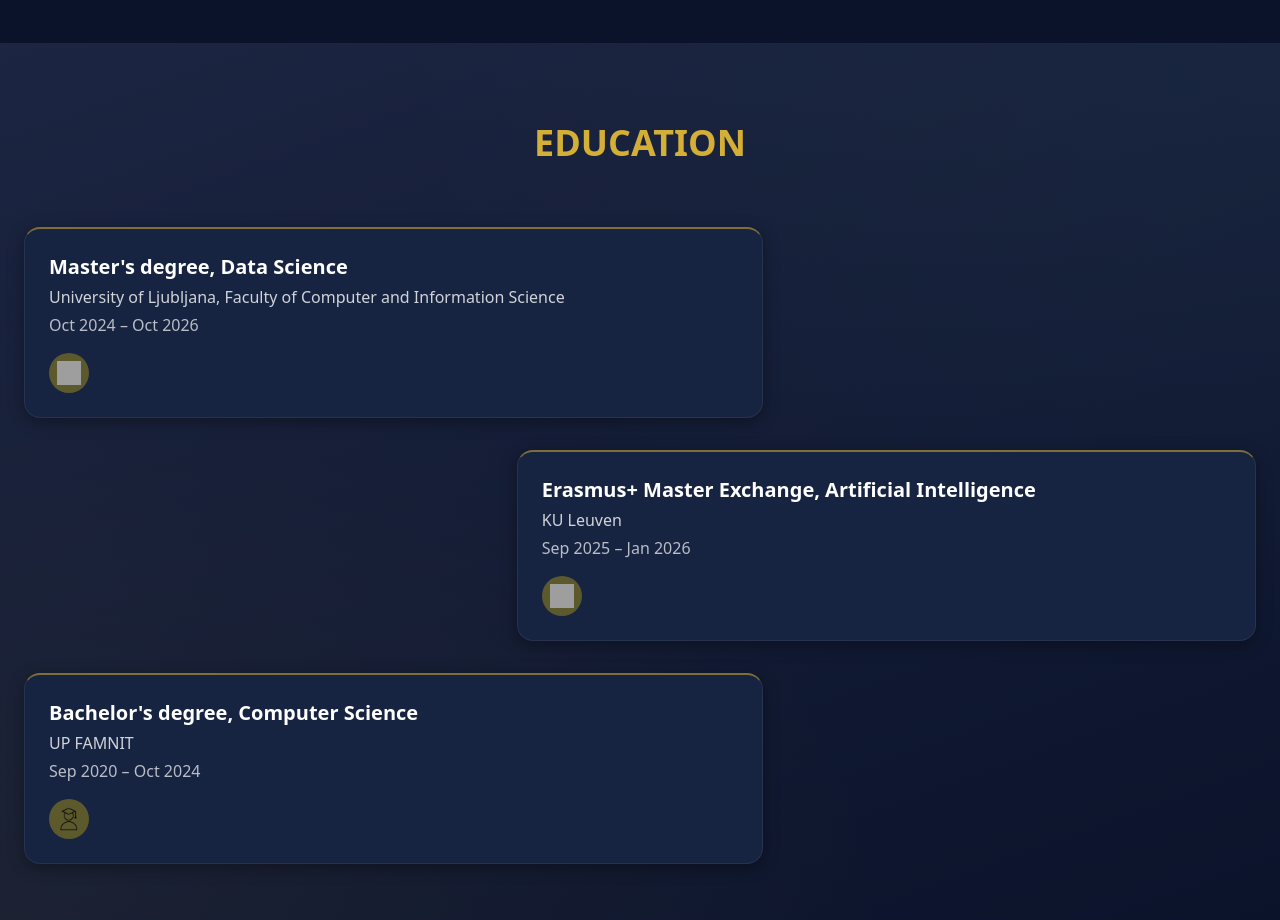
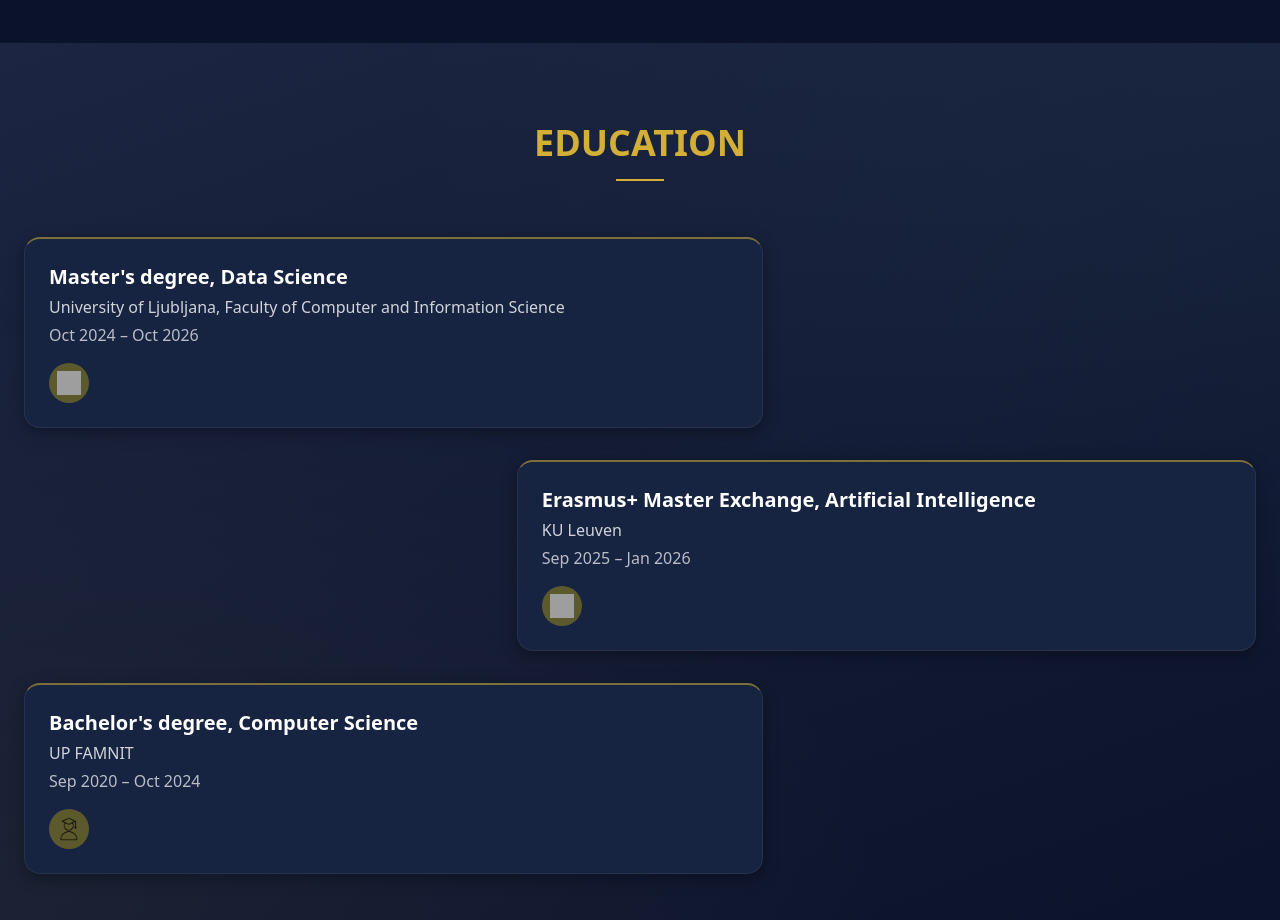
Before and after one commit to teodora-taleska/portfolio, a React app in the folder portfolio/: page / in a window 1280 px wide. Shown: the part 4740-5660 px from the top of the page. Built offline with nearby package versions, Linux system fonts and the light colour scheme; no server answers; the database is empty; grey boxes are pictures that could not be loaded; the HTML template or start-up script is replaced by a standard one.

Commit message:
feat: add scroll-reveal and gold accent to Education section

```diff
--- a/portfolio/src/components/EducationSection.jsx
+++ b/portfolio/src/components/EducationSection.jsx
@@ -1,5 +1,6 @@
 import { useState } from "react";
 import { motion, AnimatePresence } from "framer-motion";
+import ScrollReveal from "./ScrollReveal.jsx";
 
 export default function EducationSection() {
   const [modalFile, setModalFile] = useState(null);
@@ -32,7 +33,17 @@ export default function EducationSection() {
 
   return (
     <section id="education" className="py-20 px-4 md:px-6 bg-th-sect section-gradient text-th-fg relative overflow-hidden">
-      <h3 className="text-4xl font-bold mb-16 text-center text-[#D4AF37]">EDUCATION</h3>
+      <ScrollReveal className="flex flex-col items-center">
+        <h3 className="text-4xl font-bold mb-2 text-center text-[#D4AF37]">EDUCATION</h3>
+        <motion.div
+          initial={{ scaleX: 0 }}
+          whileInView={{ scaleX: 1 }}
+          viewport={{ once: true }}
+          transition={{ duration: 0.5, ease: "easeOut", delay: 0.2 }}
+          style={{ originX: 0.5 }}
+          className="h-[2px] w-12 bg-[#D4AF37] mt-2 mb-14"
+        />
+      </ScrollReveal>
 
       <div className="relative max-w-7xl mx-auto space-y-8">
         {education.map((edu, i) => {
```
